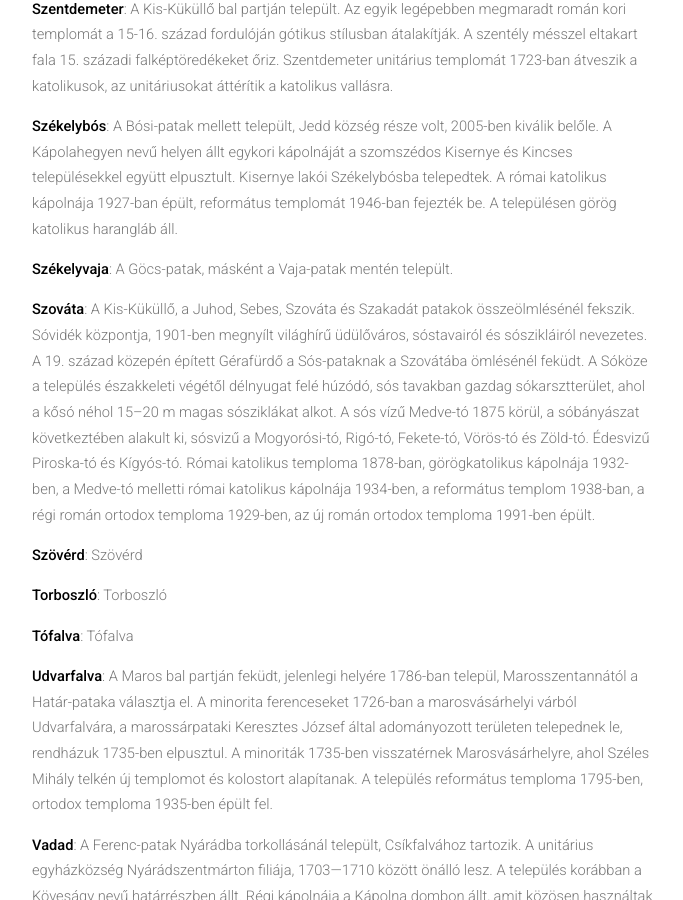
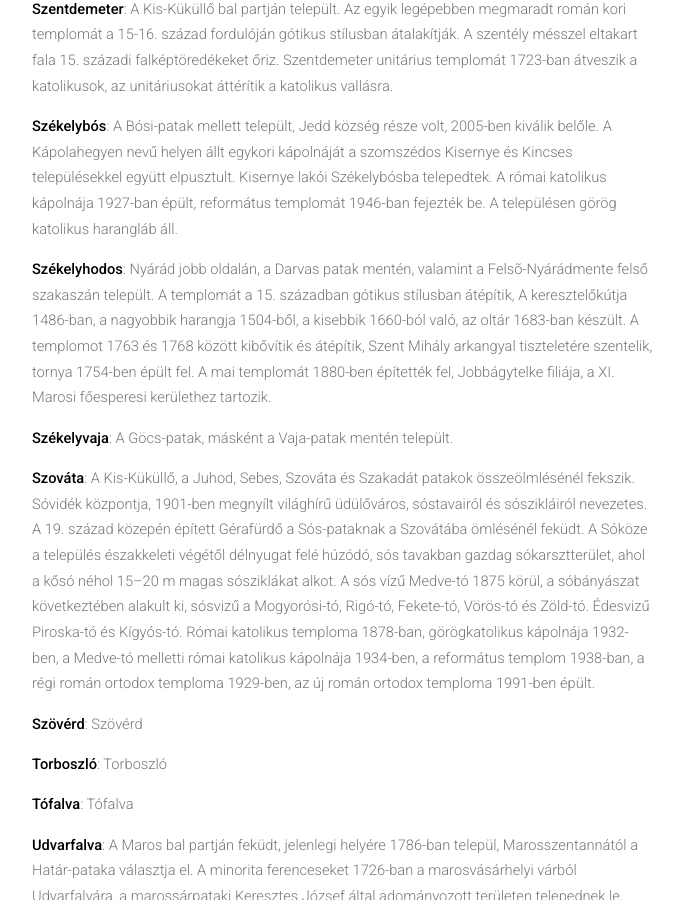
Before and after one commit to siculia/siculia.github.io, a Jekyll site: the page built from siculia-marosszek.html, in a window 1280 px wide and 900 px high, scrolled down 4633 px. Shown: the whole window, without its empty margins (128-811 px from the left). Built offline with Jekyll 4.4.1, drawn with Linux system fonts in a browser that asks for light colours; nearby versions of some CDN libraries; library files that are not in the unit come from our copies.

Commit message:
Székelyhodos

```diff
--- a/siculia-marosszek.html
+++ b/siculia-marosszek.html
@@ -63,6 +63,7 @@ layout: default
 							<p style="text-align: left;"><b>Sáromberke</b>: A Maros bal partján települt. A sáromberki Teleki-kastélyt barokk stílusban 1769-ben Teleki Sámuel erdélyi kancellár kezdi építtetni, amit újbarokk stílusban épült emelettel toldanak meg 1912-ben. A kastélypark 1782–1787 között épült ki, az angolpark kialakítása a kancellár unokájának érdeme. A Teleki-kastély értékeit 1944-ben széthordják, benne az államosítást követően mezőgazdasági iskolát létesítenek. A Középszegen található református templomát 1785-ben, gróf Teleki Sámuel és felesége Bethlen Zsuzsánna támogatásából, klasszicizáló barokk stílusban építik fel, 1928-ban, 1986-ban és 2009-ben felújítják, a hozzá tartozó parókia épülete 1913-ban készül el. A Teleki család sírboltja a kastéllyal szemben 1803-ban épült. A református felekezeti iskola épületét 1824-ben építik fel. A római katolikus temploma neoromán stílusban az Alszegen 1905-ben épült fel.  Az 1722-ben épült és 1774-ben felújított Teleki-kriptában nyugszik gróf Teleki Sámuel erdélyi kancellár és gróf Teleki Sámuel Afrika-utazó. A családi kripta mellett a Szent Illés ortodox kolostor épülete áll, 1993-ban kezdi működését. Az ortodox templom épülete az 1993-ban alapított, a maroshévízi Szent Illés rendházhoz tartozó kolostor udvarán áll.</p>
 							<p style="text-align: left;"><b>Szentdemeter</b>: A Kis-Küküllő bal partján települt. Az egyik legépebben megmaradt román kori templomát a 15-16. század fordulóján gótikus stílusban átalakítják. A szentély mésszel eltakart fala 15. századi falképtöredékeket őriz. Szentdemeter unitárius templomát 1723-ban átveszik a katolikusok, az unitáriusokat áttérítik a katolikus vallásra.</p>
 							<p style="text-align: left;"><b>Székelybós</b>: A Bósi-patak mellett települt, Jedd község része volt, 2005-ben kiválik belőle. A Kápolahegyen nevű helyen állt egykori kápolnáját a szomszédos Kisernye és Kincses településekkel együtt elpusztult. Kisernye lakói Székelybósba telepedtek. A római katolikus kápolnája 1927-ban épült, református templomát 1946-ban fejezték be. A településen görög katolikus harangláb áll.</p>
+							<p style="text-align: left;"><b>Székelyhodos</b>: Nyárád jobb oldalán, a Darvas patak mentén, valamint a Felsõ-Nyárádmente felső szakaszán települt. A templomát a 15. században gótikus stílusban átépítik, A keresztelőkútja 1486-ban, a nagyobbik harangja 1504-ből, a kisebbik 1660-ból való, az oltár 1683-ban készült. A templomot 1763 és 1768 között kibővítik és átépítik, Szent Mihály arkangyal tiszteletére szentelik, tornya 1754-ben épült fel. A mai templomát 1880-ben építették fel, Jobbágytelke filiája, a XI. Marosi főesperesi kerülethez tartozik.</p>
 							<p style="text-align: left;"><b>Székelyvaja</b>: A Göcs-patak, másként a Vaja-patak mentén települt.</p>
 							<p style="text-align: left;"><b>Szováta</b>: A Kis-Küküllő, a Juhod, Sebes, Szováta és Szakadát patakok összeölmlésénél fekszik. Sóvidék központja, 1901-ben megnyílt világhírű üdülőváros, sóstavairól és sószikláiról nevezetes. A 19. század közepén épített Gérafürdő a Sós-pataknak a Szovátába ömlésénél feküdt. A Sóköze a település északkeleti végétől délnyugat felé húzódó, sós tavakban gazdag sókarsztterület, ahol a kősó néhol 15–20 m magas sósziklákat alkot. A sós vízű Medve-tó 1875 körül, a sóbányászat következtében alakult ki, sósvizű a Mogyorósi-tó, Rigó-tó, Fekete-tó, Vörös-tó és Zöld-tó.  Édesvizű Piroska-tó és Kígyós-tó. Római katolikus temploma 1878-ban, görögkatolikus kápolnája 1932-ben, a Medve-tó melletti római katolikus kápolnája 1934-ben, a református templom 1938-ban, a régi román ortodox temploma 1929-ben, az új román ortodox temploma 1991-ben épült.</p>
 							<p style="text-align: left;"><b>Szövérd</b>: Szövérd</p>
```
